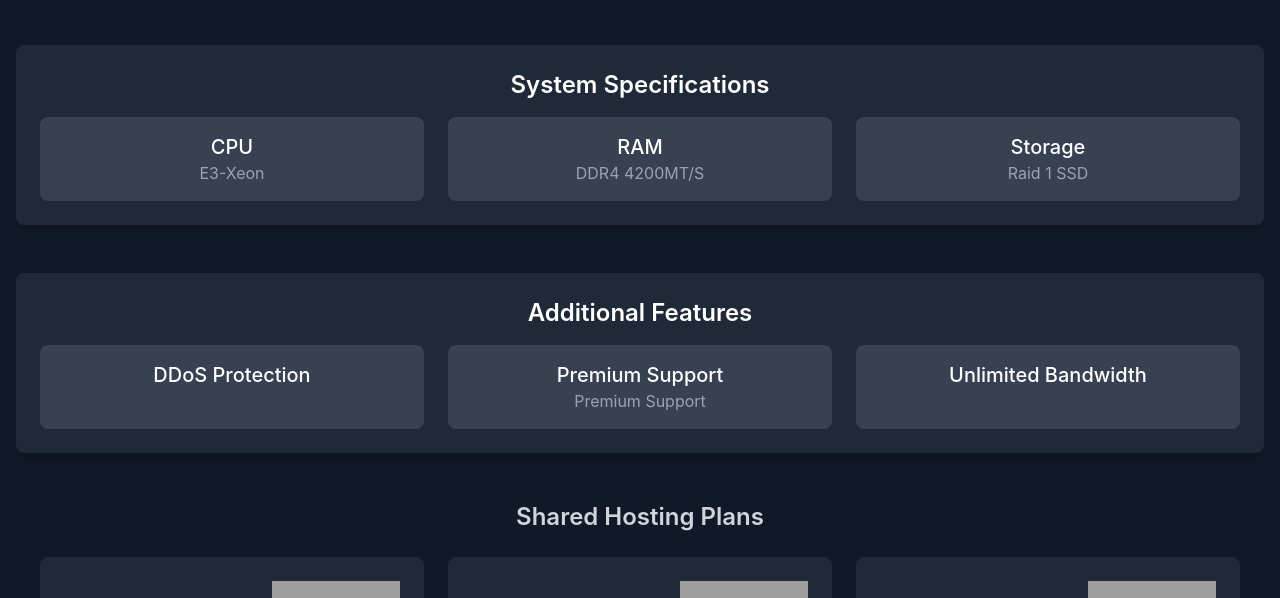
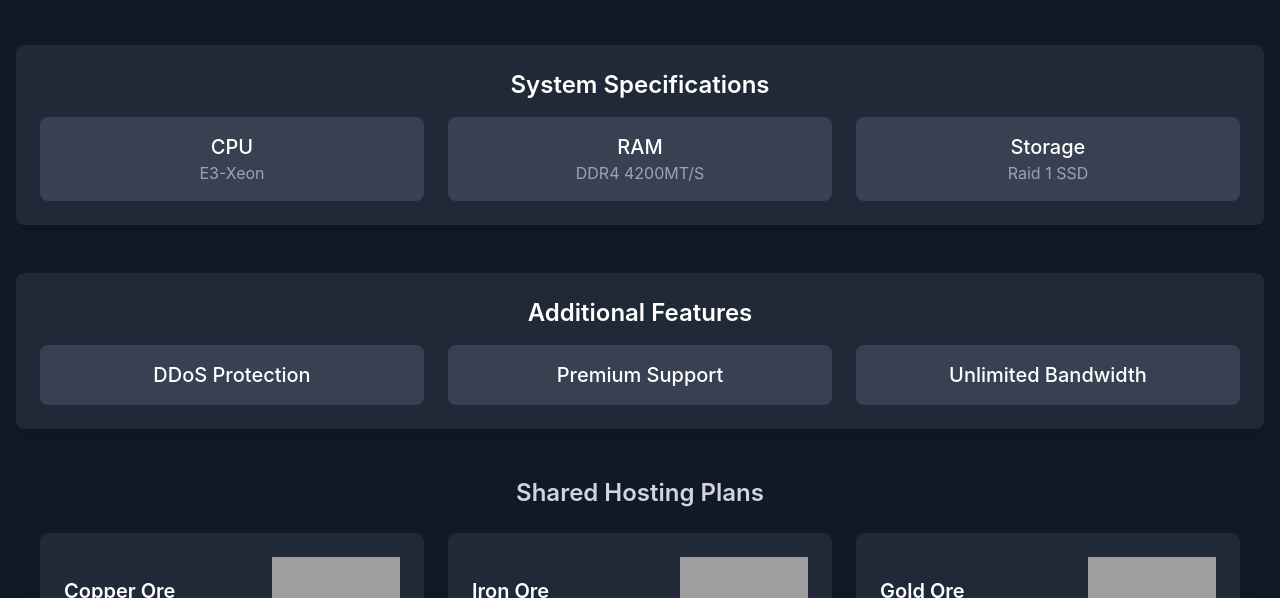
Before and after one commit to EWANZO101/Nexuservers.com, a plain HTML site: page eco.html in a window 1280 px wide. Shown: the part 131-729 px from the top of the page. Drawn offline with nearby package versions, Linux system fonts and the light colour scheme; grey boxes are pictures that could not be loaded.

Commit message:
Update eco.html

```diff
--- a/eco.html
+++ b/eco.html
@@ -62,7 +62,6 @@
         </div>
         <div class="bg-gray-700 p-4 rounded-lg">
           <h4 class="text-xl font-medium">Premium Support</h4>
-          <p class="text-gray-400">Premium Support</p>
         </div>
         <div class="bg-gray-700 p-4 rounded-lg">
           <h4 class="text-xl font-medium">Unlimited Bandwidth</h4>
```
